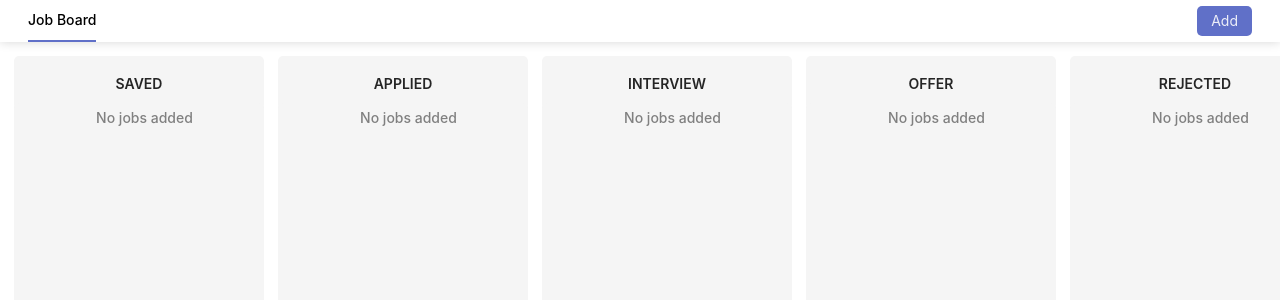
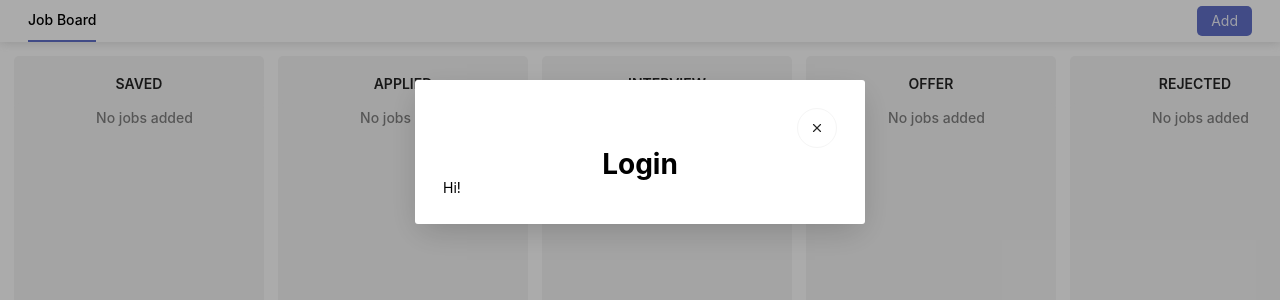
Before and after one commit to rohankokane/job-tracker, a React (Create React App) app: page / in a window 1280 px wide. Both pictures are taken after a click on the button "Add". Shown: the top 300 px of the page. Built offline with nearby package versions, Linux system fonts and the light colour scheme.

Commit message:
modal added

```diff
--- a/package.json
+++ b/package.json
@@ -3,6 +3,8 @@
   "version": "0.1.0",
   "private": true,
   "dependencies": {
+    "@reach/dialog": "^0.16.2",
+    "@reach/visually-hidden": "^0.16.0",
     "@testing-library/jest-dom": "^5.16.1",
     "@testing-library/react": "^12.1.2",
     "@testing-library/user-event": "^13.5.0",
--- a/src/App.tsx
+++ b/src/App.tsx
@@ -1,6 +1,6 @@
 import NavBar from 'components/Navbar'
 import { ErrorBoundary } from 'react-error-boundary'
-import ErrorFallback from 'components/ErrorFallback'
+import ErrorFallback from 'components/shared/ErrorFallback'
 import JobBoard from 'screens/JobBoard'
 import { Route, Routes } from 'react-router-dom'
 import { BrowserRouter as Router } from 'react-router-dom'
--- a/src/components/navbar/index.tsx
+++ b/src/components/navbar/index.tsx
@@ -1,4 +1,5 @@
 import Button from 'components/shared/Button'
+import { Modal, ModalContents, ModalOpenButton } from 'components/shared/Modal'
 import styles from './Navbar.module.scss'
 
 function NavBar() {
@@ -6,7 +7,18 @@ function NavBar() {
     <nav className={styles.nav}>
       <ul>
         <li>Job Board</li>
-        <Button>Add</Button>
+        <Modal>
+          <ModalOpenButton>
+            <Button>Add</Button>
+          </ModalOpenButton>
+          <ModalContents aria-label='Login form' title='Login'>
+            <div>Hi!</div>
+            {/* <LoginForm
+              onSubmit={login}
+              submitButton={<Button variant="primary">Login</Button>}
+            /> */}
+          </ModalContents>
+        </Modal>
       </ul>
     </nav>
   )
--- /dev/null
+++ b/src/components/shared/CircleButton/CircleButton.module.scss
@@ -0,0 +1,16 @@
+@use 'theme';
+
+.circleBtn {
+  border-radius: 30px;
+  padding: 0;
+  width: 40px;
+  height: 40px;
+  line-height: 1;
+  display: flex;
+  align-items: center;
+  justify-content: center;
+  background: transparent;
+  color: theme.$black-font;
+  border: 1px solid theme.$gray-100;
+  cursor: pointer;
+}
--- /dev/null
+++ b/src/components/shared/CircleButton/index.tsx
@@ -0,0 +1,17 @@
+import styles from './CircleButton.module.scss'
+
+function CircleButton({
+  children,
+  onClick,
+}: {
+  children: React.ReactNode
+  onClick?: () => void
+}) {
+  return (
+    <button type='button' className={styles.circleBtn} onClick={onClick}>
+      {children}
+    </button>
+  )
+}
+
+export default CircleButton
--- /dev/null
+++ b/src/components/shared/Dialog/Dialog.module.scss
@@ -0,0 +1,7 @@
+.Dialog {
+  max-width: 450px;
+  border-radius: 3px;
+  padding-bottom: 3.5em;
+  box-shadow: 0 10px 30px -5px rgba(0, 0, 0, 0.2);
+  margin: 20vh auto;
+}
--- /dev/null
+++ b/src/components/shared/Dialog/index.tsx
@@ -0,0 +1,15 @@
+import { Dialog as ReachDialog, DialogProps } from '@reach/dialog'
+import styles from './Dialog.module.scss'
+
+interface DialogComponentProps extends DialogProps {
+  children: React.ReactNode
+}
+function Dialog({ children, ...props }: DialogComponentProps) {
+  return (
+    <ReachDialog className={styles.Dialog} {...props}>
+      {children}
+    </ReachDialog>
+  )
+}
+
+export default Dialog
--- /dev/null
+++ b/src/components/shared/Modal/index.tsx
@@ -0,0 +1,88 @@
+import * as React from 'react'
+import VisuallyHidden from '@reach/visually-hidden'
+import { callAll } from 'utils/callAll'
+import CircleButton from '../CircleButton'
+import Dialog from '../Dialog'
+import { FiX } from 'react-icons/fi'
+
+type ModalContextType = [boolean, React.Dispatch<React.SetStateAction<boolean>>]
+
+const ModalContext = React.createContext(null as unknown as ModalContextType)
+
+function Modal({ children }: { children: React.ReactNode }) {
+  const [isOpen, setIsOpen] = React.useState(false)
+
+  return (
+    <ModalContext.Provider value={[isOpen, setIsOpen]}>
+      {children}
+    </ModalContext.Provider>
+  )
+}
+
+function ModalDismissButton({ children }: { children: React.ReactElement }) {
+  const child = children
+  const [, setIsOpen] = React.useContext(ModalContext)
+  return React.cloneElement(child, {
+    onClick: callAll(() => {
+      console.log('dismiss')
+      setIsOpen(false)
+    }, child.props.onClick),
+  })
+}
+
+function ModalOpenButton({ children }: { children: React.ReactElement }) {
+  const child = children
+  const [, setIsOpen] = React.useContext(ModalContext)
+  return React.cloneElement(child, {
+    onClick: callAll(() => {
+      console.log('open')
+      setIsOpen(true)
+    }, child.props.onClick),
+  })
+}
+
+function ModalDeleteButton({ children }: { children: React.ReactElement }) {
+  const child = children
+  const [, setIsOpen] = React.useContext(ModalContext)
+  return React.cloneElement(child, {
+    onClick: callAll(() => {
+      console.log('delete')
+      setIsOpen(true)
+    }, child.props.onClick),
+  })
+}
+
+interface ModalContentsBaseProps extends React.HTMLAttributes<HTMLElement> {
+  children: React.ReactNode
+}
+function ModalContentsBase({ children, ...props }: ModalContentsBaseProps) {
+  const [isOpen, setIsOpen] = React.useContext(ModalContext)
+  return (
+    <Dialog isOpen={isOpen} onDismiss={() => setIsOpen(false)} {...props}>
+      {children}
+    </Dialog>
+  )
+}
+
+interface ModalContentsProps extends React.HTMLAttributes<HTMLElement> {
+  title: string
+  children: React.ReactNode
+}
+function ModalContents({ title, children, ...props }: ModalContentsProps) {
+  return (
+    <ModalContentsBase {...props}>
+      <div style={{ display: 'flex', justifyContent: 'flex-end' }}>
+        <ModalDismissButton>
+          <CircleButton>
+            <VisuallyHidden>Close</VisuallyHidden>
+            <FiX aria-hidden />
+          </CircleButton>
+        </ModalDismissButton>
+      </div>
+      <h3 style={{ textAlign: 'center', fontSize: '2em' }}>{title}</h3>
+      {children}
+    </ModalContentsBase>
+  )
+}
+
+export { Modal, ModalDismissButton, ModalOpenButton, ModalContents }
--- /dev/null
+++ b/src/components/shared/Modal/modal.module.scss
@@ -0,0 +1,2 @@
+.modal {
+}
--- a/src/index.tsx
+++ b/src/index.tsx
@@ -3,6 +3,7 @@ import ReactDOM from 'react-dom'
 import App from './App'
 import './global.scss'
 import './theme.scss'
+import '@reach/dialog/styles.css'
 
 ReactDOM.render(
   <React.StrictMode>
--- /dev/null
+++ b/src/utils/callAll.ts
@@ -0,0 +1,6 @@
+export const callAll =
+  <Args extends readonly unknown[]>(
+    ...fns: readonly ((...args: Args) => void | undefined)[]
+  ) =>
+  (...args: Args): void =>
+    fns.forEach((fn) => fn?.(...args))
```
Also changed, not shown: src/components/shared/ErrorFallback.tsx (renamed from src/components/ErrorFallback.tsx), 1 other file (tests, documents, lock files or other folders).
